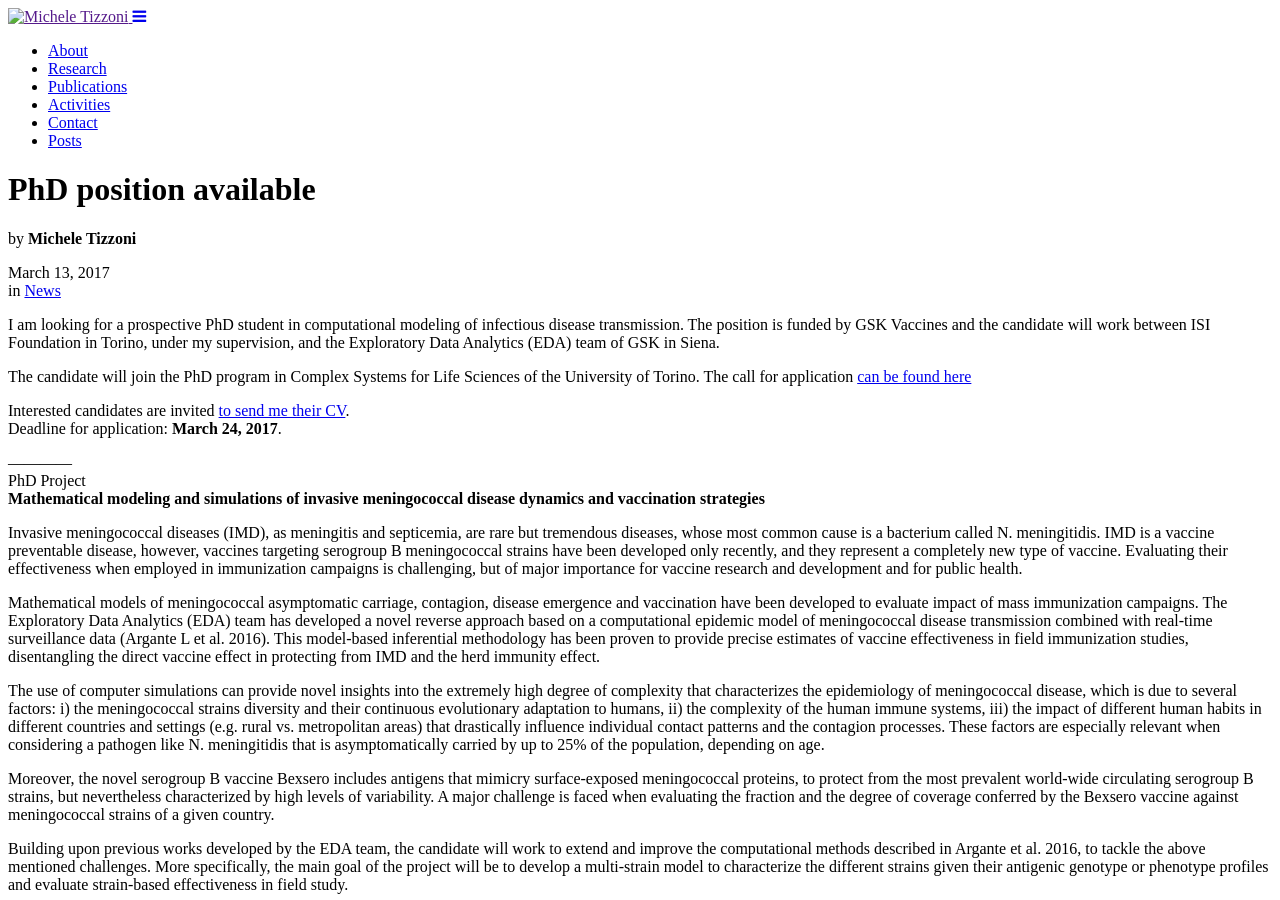
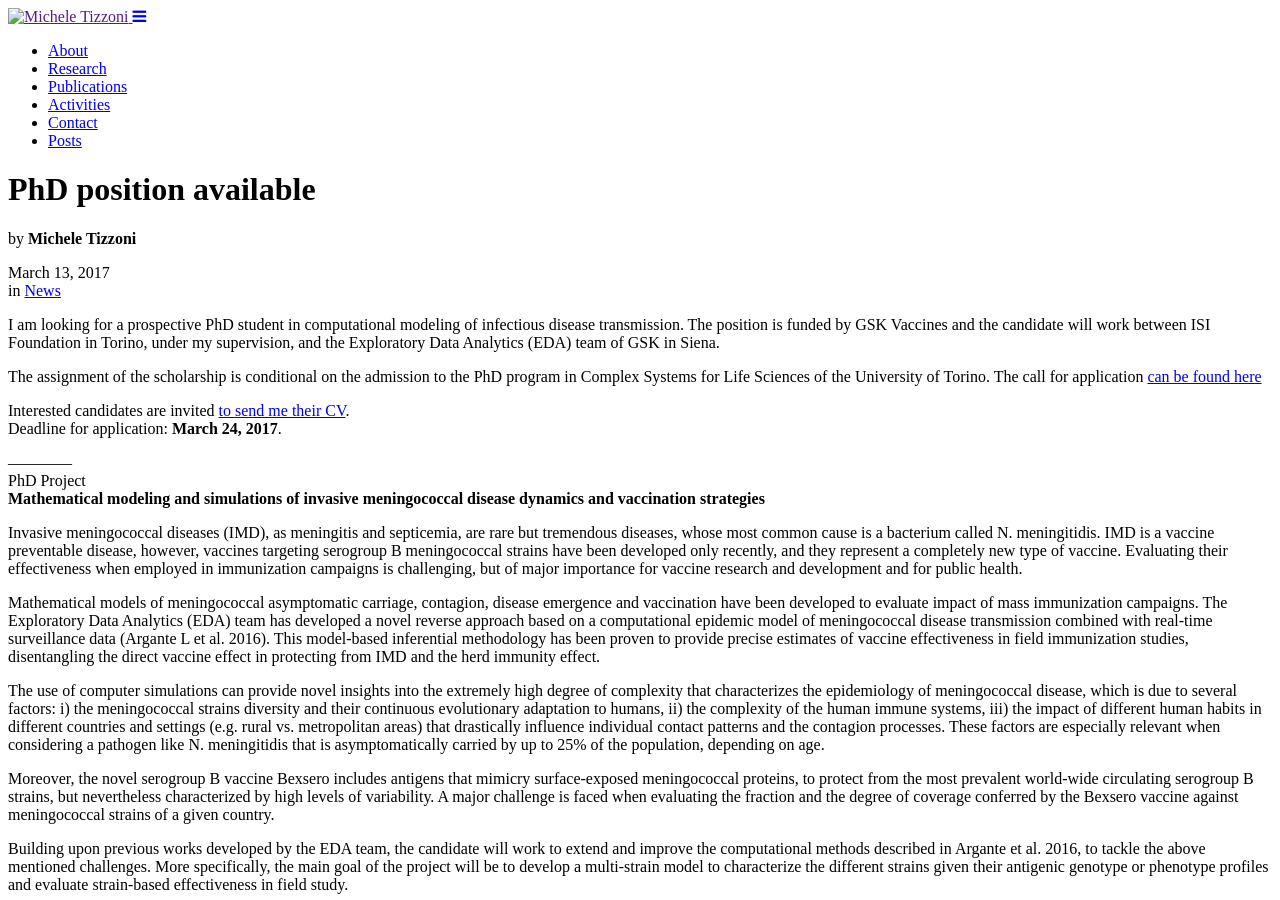
Before and after one commit to micheletizzoni/micheletizzoni.github.io, a Jekyll site: the page built from _posts/2017-03-13-phd-position.markdown, in a window 1280 px wide and 900 px high. Built offline with Jekyll 4.4.1, drawn with Linux system fonts in a browser that asks for light colours; nearby versions of some CDN libraries; a style sheet for code colours, icons or effects is not loaded.

Commit message:
Legal note

```diff
--- a/_posts/2017-03-13-phd-position.markdown
+++ b/_posts/2017-03-13-phd-position.markdown
@@ -9,7 +9,7 @@ categories: news
 I am looking for a prospective PhD student in computational modeling of infectious disease transmission.
 The position is funded by GSK Vaccines and the candidate will work between ISI Foundation in Torino, under my supervision, and the Exploratory Data Analytics (EDA) team of GSK in Siena.
 
-The candidate will join the PhD program in Complex Systems for Life Sciences of the University of Torino.
+The assignment of the scholarship is conditional on the admission to the PhD program in Complex Systems for Life Sciences of the University of Torino.
 The call for application [can be found here](https://en.unito.it/sites/sten/files/call_phd_33.pdf)
 
 Interested candidates are invited [to send me their CV](http://micheletizzoni.github.io/contact/).
```
